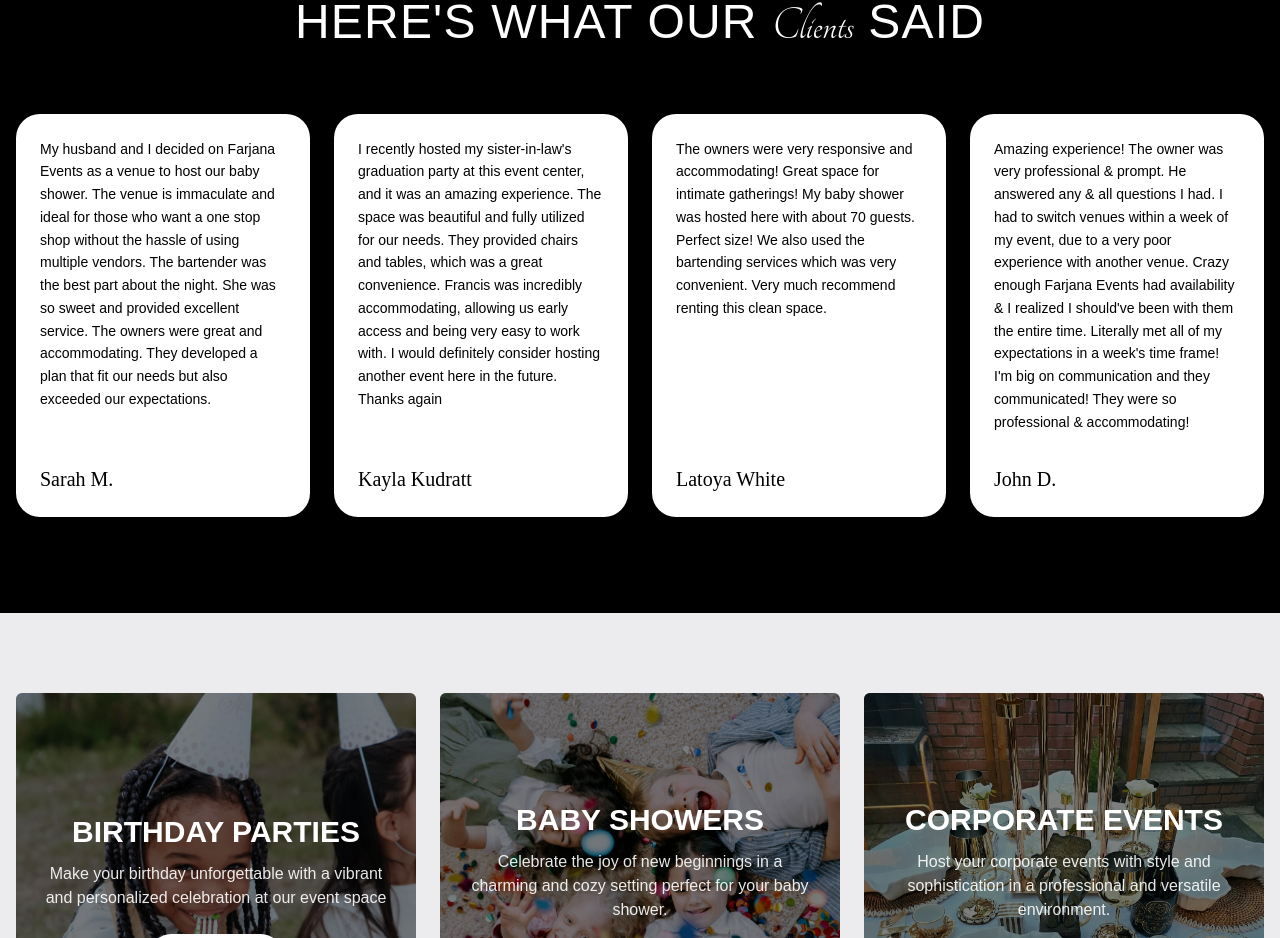
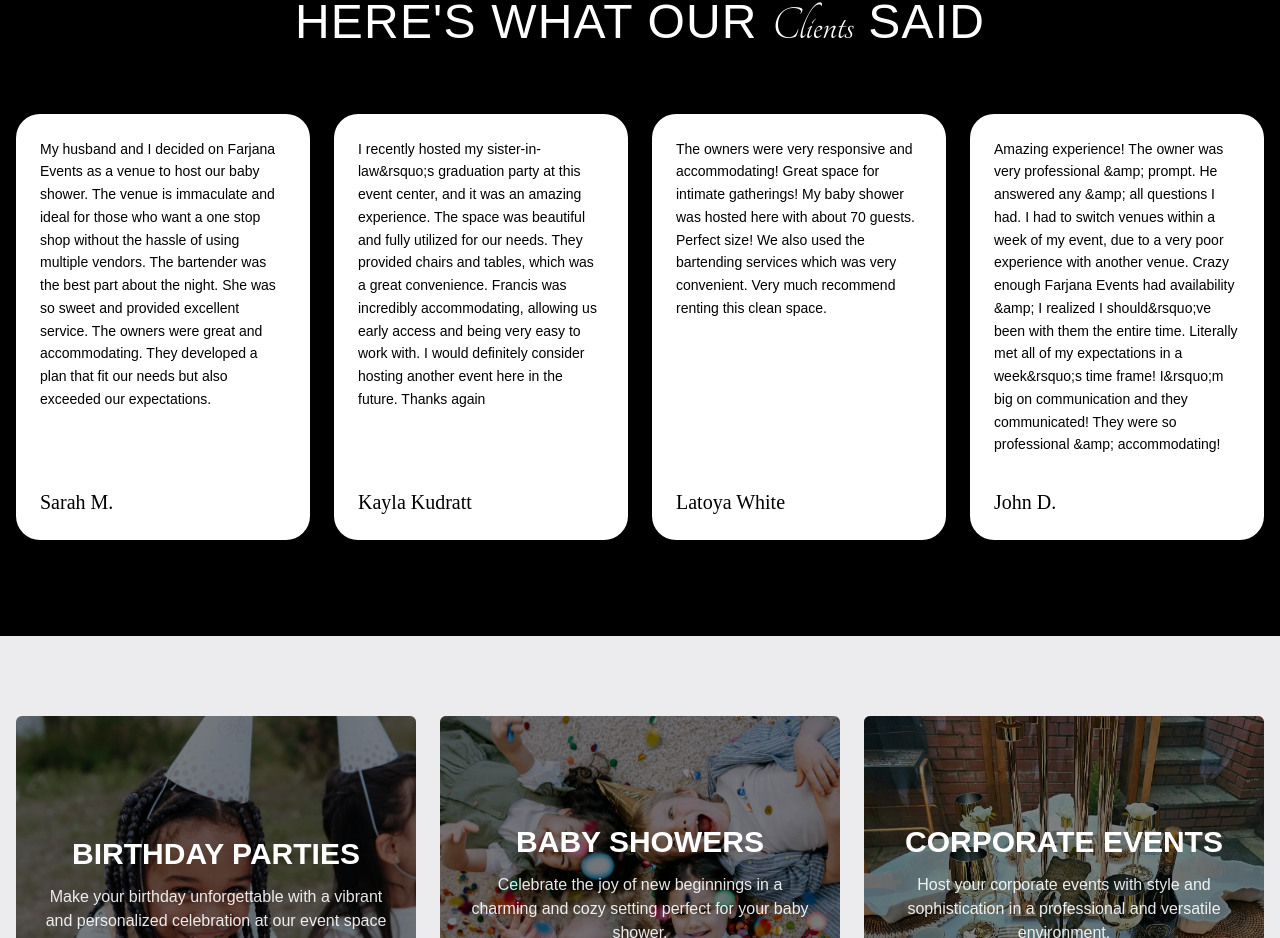
Before and after one commit to sakibnjr/farjana-events, a Next.js app: page / in a window 1280 px wide. Shown: the part 1823-2761 px from the top of the page. Built offline with nearby package versions, Linux system fonts and the light colour scheme.

Commit message:
updated html entity

```diff
--- a/src/components/Testimonials.js
+++ b/src/components/Testimonials.js
@@ -9,7 +9,7 @@ const testimonials = [
     rating: 5,
   },
   {
-    text: `I recently hosted my sister-in-law's graduation party at this event center, and it was an amazing experience. The space was beautiful and fully utilized for our needs. They provided chairs and tables, which was a great convenience. Francis was incredibly accommodating, allowing us early access and being very easy to work with. I would definitely consider hosting another event here in the future. Thanks again`,
+    text: `I recently hosted my sister-in-law&rsquo;s graduation party at this event center, and it was an amazing experience. The space was beautiful and fully utilized for our needs. They provided chairs and tables, which was a great convenience. Francis was incredibly accommodating, allowing us early access and being very easy to work with. I would definitely consider hosting another event here in the future. Thanks again`,
     author: "Kayla Kudratt"
   },
   {
@@ -17,7 +17,7 @@ const testimonials = [
     author: "Latoya White"
   },
   {
-    text: `Amazing experience! The owner was very professional & prompt. He answered any & all questions I had. I had to switch venues within a week of my event, due to a very poor experience with another venue. Crazy enough Farjana Events had availability & I realized I should've been with them the entire time. Literally met all of my expectations in a week's time frame! I'm big on communication and they communicated! They were so professional & accommodating!`,
+    text: `Amazing experience! The owner was very professional &amp; prompt. He answered any &amp; all questions I had. I had to switch venues within a week of my event, due to a very poor experience with another venue. Crazy enough Farjana Events had availability &amp; I realized I should&rsquo;ve been with them the entire time. Literally met all of my expectations in a week&rsquo;s time frame! I&rsquo;m big on communication and they communicated! They were so professional &amp; accommodating!`,
     author: "John D.",
     rating: 5,
   }
```
